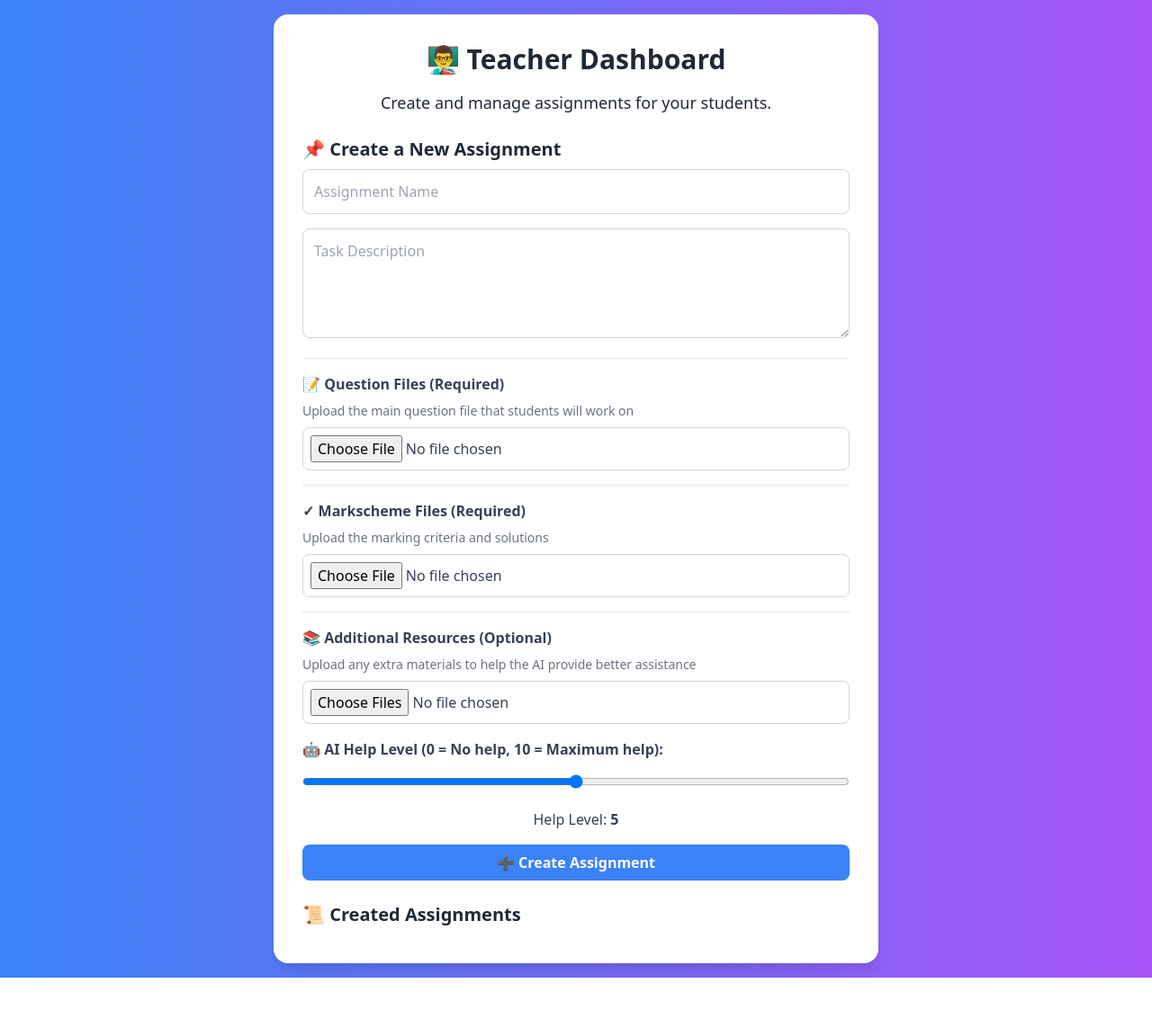
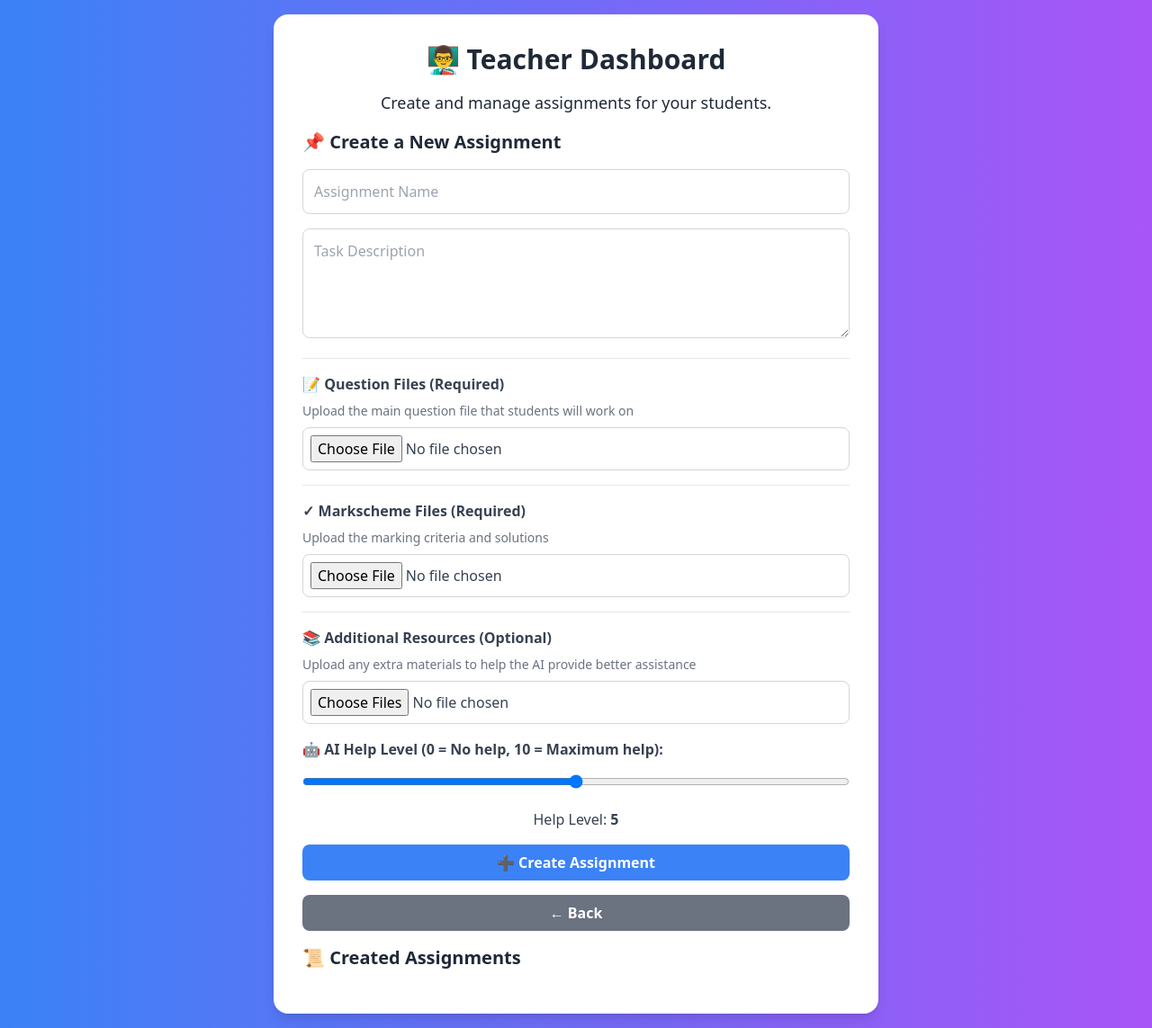
Before and after one commit to ArthurAllilaire/icnoslack, a Flask app: page /teacher in a window 1280 px wide. Shown: the whole page at 90% size. Before the commit the page ends 1087 px from the top, so only its background shows below. Run offline with Flask 3, Linux system fonts and the light colour scheme; data that the repository does not hold is empty; some libraries are stand-ins or nearby versions.

Commit message:
[WB] feat: add back buttons

```diff
--- a/templates/teacher.html
+++ b/templates/teacher.html
@@ -13,7 +13,7 @@
 </head>
 <body class="flex items-center justify-center min-h-screen bg-gradient-to-r from-blue-500 to-purple-500 text-white p-4">
 
-    <div class="bg-white text-gray-800 p-8 rounded-2xl shadow-lg w-full max-w-2xl">
+    <div class="space-y-4 bg-white text-gray-800 p-8 rounded-2xl shadow-lg w-full max-w-2xl">
         <h1 class="text-3xl font-bold mb-4 text-center">👨‍🏫 Teacher Dashboard</h1>
         <p class="text-lg text-center mb-6">Create and manage assignments for your students.</p>
 
@@ -61,6 +61,11 @@
             </button>
         </form>
 
+        <button onclick="window.history.back();"
+            class="w-full bg-gray-500 hover:bg-gray-600 text-white font-semibold py-2 px-4 rounded-lg transition duration-300">
+            ← Back
+        </button>
+
         <!-- Display Assignments -->
         <h2 class="text-xl font-semibold mt-6 mb-2">📜 Created Assignments</h2>
         <div id="assignmentsList" class="space-y-4">
```
Also changed, not shown: templates/student.html (+6 -1 lines), templates/studentLogin.html (+6 -1 lines).
